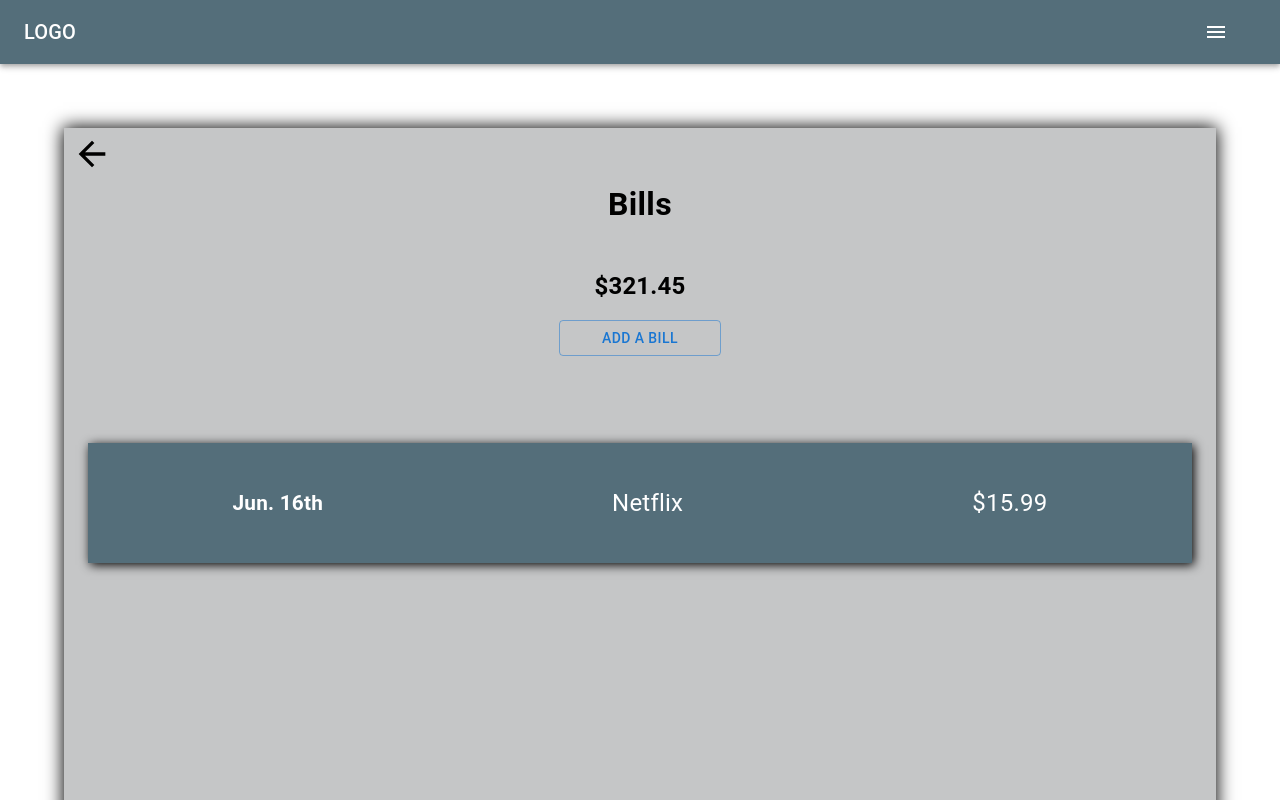
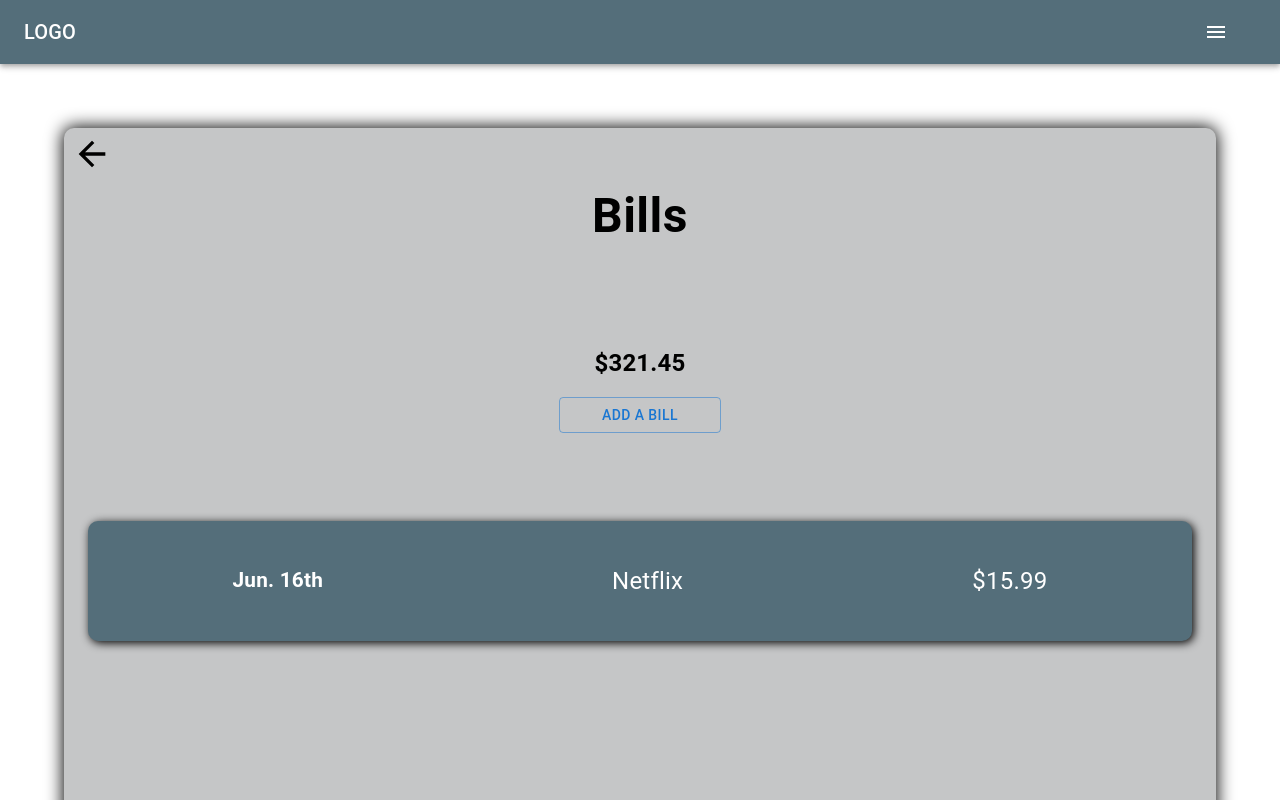
Before and after one commit to edyta0106/Golden-Goose-Finance, a React (Create React App) app in the folder client/: page /bills in a window 1280 px wide. Shown: the top 800 px of the page. Built offline with nearby package versions, Linux system fonts and the light colour scheme.

Commit message:
added border radius to the form container and the inner box container

```diff
--- a/client/src/components/ReusableForm/form.js
+++ b/client/src/components/ReusableForm/form.js
@@ -9,6 +9,7 @@ export default function reusableForm() {
   return (
     <Container
       sx={{
+        borderRadius: "10px",
         boxShadow: "0px 0px 17px 1px black",
         width: "90%",
         height: "100vh",
@@ -45,7 +46,7 @@ export default function reusableForm() {
       >
         <Typography
           sx={{
-            fontSize: "200%",
+            fontSize: "300%",
             fontWeight: "bolder",
           }}
         >
@@ -59,6 +60,7 @@ export default function reusableForm() {
           flexDirection: "column",
           alignItems: "center",
           paddingBottom: "7%",
+          paddingTop: "7%",
         }}
       >
         <Typography
@@ -83,6 +85,7 @@ export default function reusableForm() {
       {/* Individual Bill Container */}
       <Box
         sx={{
+          borderRadius: "10px",
           boxShadow: "2px 2px 10px black",
           width: "100%",
           height: "15vh",
```
